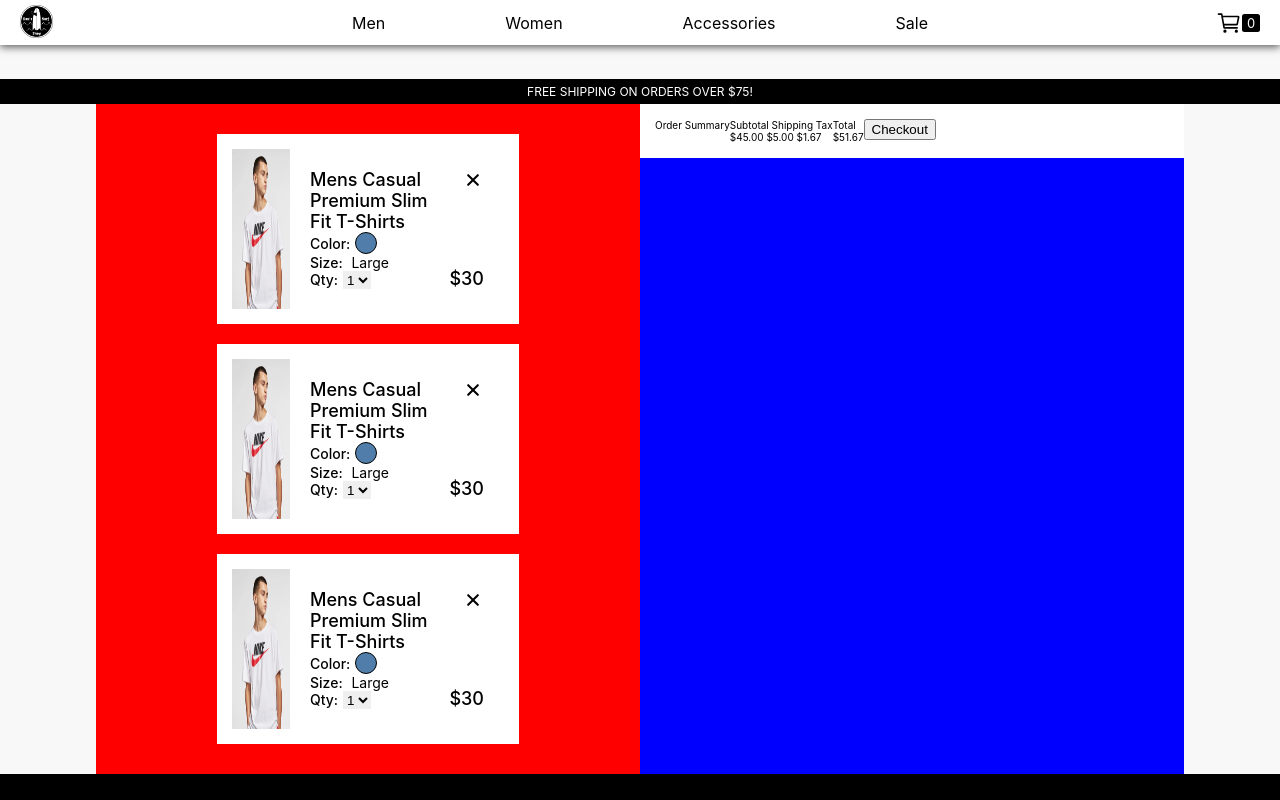
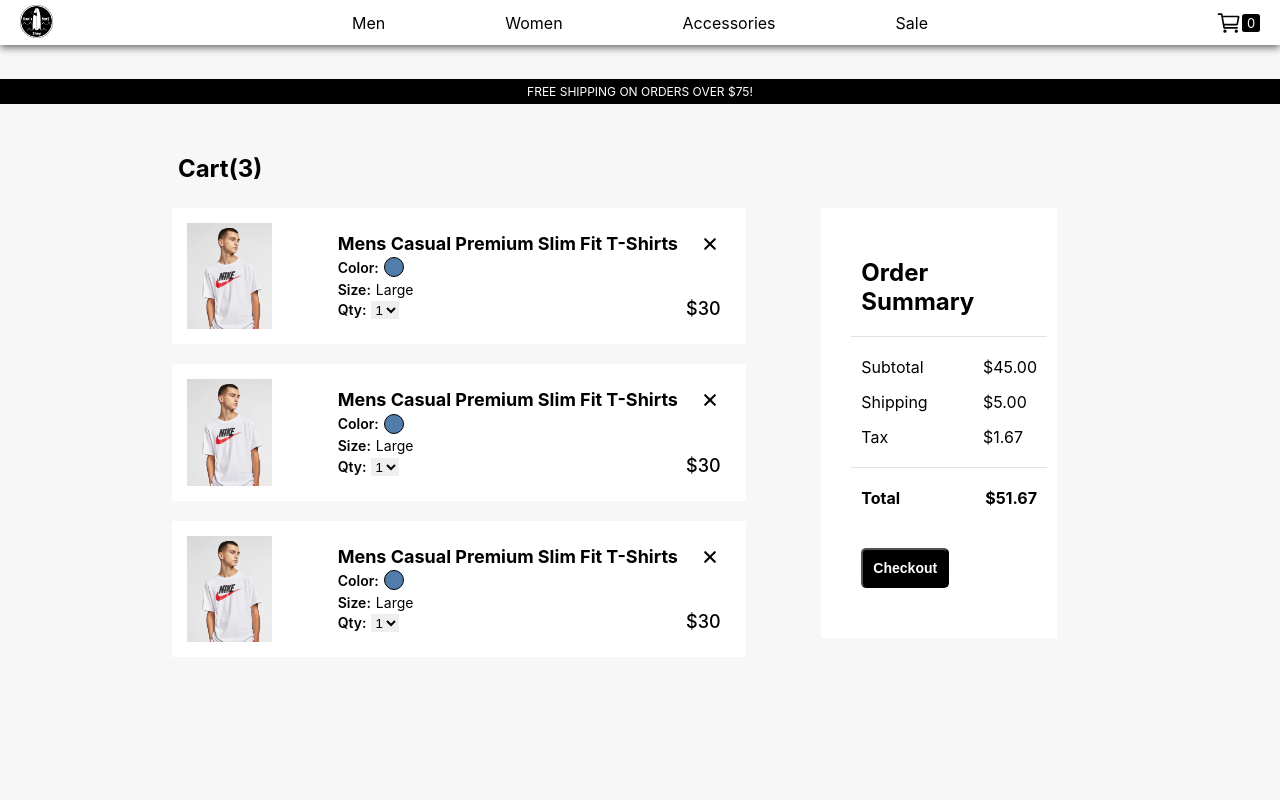
Before and after one commit to danlaratta/Dans_Surf_Shop, a React (Create React App) app in the folder frontend/: page /checkout in a window 1280 px wide. Shown: the top 800 px of the page. Built offline with nearby package versions, Linux system fonts and the light colour scheme.

Commit message:
checkout page layout

```diff
--- a/frontend/src/components/CartCard.jsx
+++ b/frontend/src/components/CartCard.jsx
@@ -4,7 +4,7 @@ import img from '../assets/test.jpeg'
 import { IoClose } from 'react-icons/io5'
 
 const Container = styled.div`
-    width: 50%;
+    width: 75%;
     padding: 1.5rem;
     background-color: #fff;
 `
@@ -19,7 +19,7 @@ const LeftSection = styled.div`
 `
 
 const Image = styled.img`
-    width: 100%;
+    width: 65%;
 `
 
 const RightSection = styled.div`
@@ -28,7 +28,7 @@ const RightSection = styled.div`
     display: flex;
     justify-content: space-between;
     align-items: center;
-    padding: 2rem;
+    padding: 1rem;
 `
 
 const LeftTextContainer = styled.div`
@@ -36,13 +36,13 @@ const LeftTextContainer = styled.div`
     display: flex;
     flex-direction: column;
     justify-content: space-between;
-    /* gap: 3rem; */
+    padding-left: 1rem;
 `
 
 const Title = styled.span`
     font-size: 1.8rem;
-    font-weight: 500;
-    width: 85%;
+    font-weight: 700;
+    width: 100%;
 `
 
 const ColorContainer = styled.div`
@@ -52,20 +52,21 @@ const ColorContainer = styled.div`
 
 const Colors = styled.div`
     background-color: ${(props) => props.color};
-    width: 2rem;
-    height: 2rem;
+    width: 1.8rem;
+    height: 1.8rem;
     border-radius: 50%;
     border: 0.15rem solid #000;
 `
 
 const SubTitle = styled.span`
     font-size: 1.4rem;
-    font-weight: 500;
+    font-weight: 600;
     padding-right: 0.5rem;
 `
 
 const SizeContainer = styled.span`
-
+    display: flex;
+    align-items: center;
 `
 
 const Text = styled.span`
@@ -83,10 +84,7 @@ const QtySelect = styled.select`
     &:hover {
         cursor: pointer;
     }
-
 `
-
-
 
 const RightTextContainer = styled.div`
     height: 100%;
@@ -127,7 +125,6 @@ const CartCard = () => {
                         <ColorContainer>
                             <SubTitle> Color: </SubTitle>
                             <Colors color="#517daa" />
-                            {/* <Text> Navy </Text> */}
                         </ColorContainer>
 
                         <SizeContainer>
--- a/frontend/src/components/OrderSummary.jsx
+++ b/frontend/src/components/OrderSummary.jsx
@@ -2,45 +2,59 @@ import React from 'react'
 import styled from 'styled-components/macro'
 
 const Container = styled.div`
-    padding: 1.5rem;
+    width: 65%;
     background-color: #fff;
 `
 
 const Wrapper = styled.div`
     height: 100%;
+    padding: 3rem;
     display: flex;
+    flex-direction: column;
 `
 
 const Sections = styled.div`
-
+    width: 100%;
+    border-bottom: 0.1rem solid #e2e2e2;
+    padding: 2rem 1rem;
 `
 
 const Title = styled.span`
-
+    font-size: 2.4rem;
+    font-weight: 700;
 `
 
 const TextContainer = styled.div`
-
+    width: 100%;
+    display: flex;
+    justify-content: space-between;
 `
 
-const LeftText = styled.div`
-
-`
-
-const RightText = styled.div`
-
+const TextItems = styled.div`
+    display: flex;
+    flex-direction: column;
+    gap: 1.5rem;
 `
 
 const Text = styled.span`
+    font-size: 1.6rem;
 
 `
 
 const BoldText = styled.span`
-
+    font-size: 1.6rem;
+    font-weight: 700;
 `
 
 const CheckoutBtn = styled.button`
-
+    background-color: #000;
+    color: #fff;
+    font-size: 1.4rem;
+    font-weight: 600;
+    width: 50%;
+    padding: 1rem 0rem;
+    border-radius: 0.5rem;
+    cursor: pointer;
 `
 
 
@@ -54,33 +68,33 @@ const OrderSummary = () => {
 
                 <Sections>
                     <TextContainer>
-                        <LeftText>
+                        <TextItems>
                             <Text> Subtotal </Text>
                             <Text> Shipping </Text>
                             <Text> Tax </Text>
-                        </LeftText>
+                        </TextItems>
 
-                        <RightText>
+                        <TextItems>
                             <Text> $45.00 </Text>
                             <Text> $5.00 </Text>
                             <Text> $1.67 </Text>
-                        </RightText>
+                        </TextItems>
                     </TextContainer>
                 </Sections>
 
-                <Sections>
+                <Sections style={{borderBottom: 'none'}}>
                     <TextContainer>
-                        <LeftText>
+                        <TextItems>
                             <BoldText> Total </BoldText>
-                        </LeftText>
+                        </TextItems>
 
-                        <RightText>
+                        <TextItems>
                             <BoldText> $51.67 </BoldText>
-                        </RightText>
+                        </TextItems>
                     </TextContainer>
                 </Sections>
 
-                <Sections>
+                <Sections style={{borderBottom: 'none'}}>
                     <CheckoutBtn> Checkout </CheckoutBtn>
                 </Sections>
             </Wrapper>
--- a/frontend/src/pages/Checkout.jsx
+++ b/frontend/src/pages/Checkout.jsx
@@ -10,13 +10,26 @@ const Container = styled.div`
     display: flex;
     flex-direction: column;
     align-items: center;
-    background-color: #f8f8f8;
+    background-color: #f7f7f7;
 `
 
 const Wrapper = styled.div`
     width: 100%;
+    min-height: 90vh;
     display: flex;
-    justify-content: center;
+    flex-direction: column;
+    align-items: center;
+    justify-content: flex-start;
+`
+
+const TitleContainer = styled.div`
+    width: 72.2%;
+    padding-top: 5rem;
+`
+
+const Title = styled.span`
+    font-size: 2.4rem;
+    font-weight: 700;
 `
 
 const SectionContainer = styled.div`
@@ -24,9 +37,16 @@ const SectionContainer = styled.div`
     display: flex;
 `
 
-const Sections = styled.div`
-    flex: 1;
-    background-color: blue;
+const CartSection = styled.div`
+    flex: 8;
+    display: flex;
+    flex-direction: column;
+    padding: 2.5rem 0rem;
+`
+
+const SummarySection = styled.div`
+    flex: 4;
+    padding: 2.5rem 0rem;
 `
 
 const CardsContainer = styled.div`
@@ -34,8 +54,6 @@ const CardsContainer = styled.div`
     flex-direction: column;
     align-items: center;
     gap: 2rem;
-    padding: 3rem 0rem;
-    background-color: red;
 `
 
 
@@ -45,18 +63,22 @@ const Checkout = () => {
             <FreeShipping />
 
             <Wrapper>
+                <TitleContainer>
+                    <Title> Cart(3) </Title>
+                </TitleContainer>
+
                 <SectionContainer>
-                    <Sections>
+                    <CartSection>
                         <CardsContainer>
                             <CartCard />
                             <CartCard />
                             <CartCard />
                         </CardsContainer>
-                    </Sections>
+                    </CartSection>
 
-                    <Sections>
+                    <SummarySection>
                         <OrderSummary />
-                    </Sections>
+                    </SummarySection>
                 </SectionContainer>
             </Wrapper>
         </Container>
```
